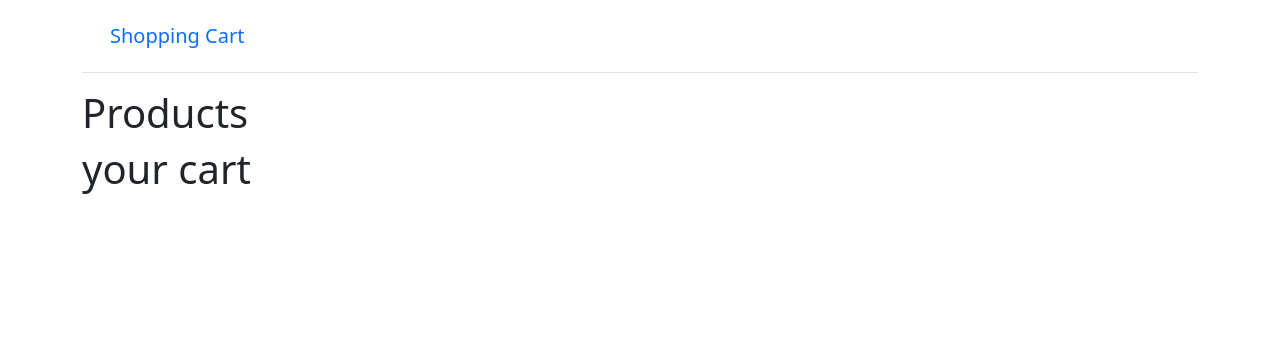
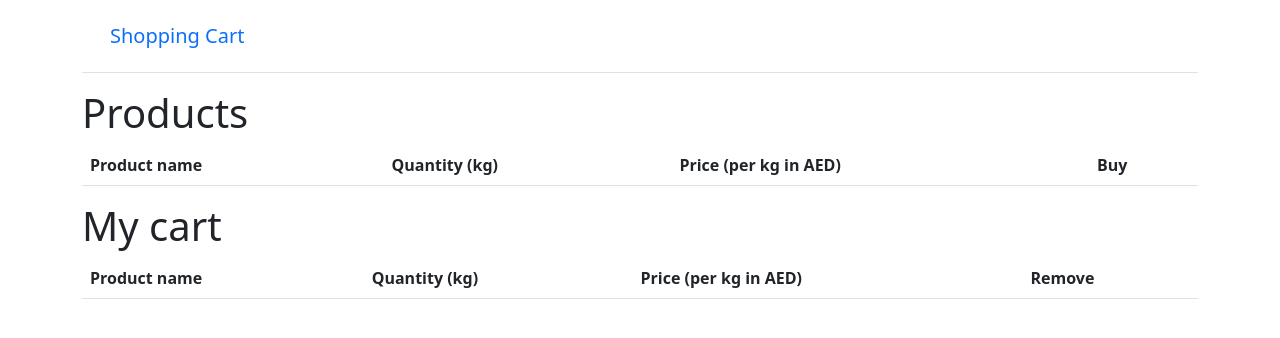
Before and after one commit to Mouhand-Kaddo/shopping_cart, a Django app: page /buy/1/ in a window 1280 px wide. Shown: the top 338 px of the page. Run offline with Django 4.2, Linux system fonts and the light colour scheme; data comes from the database, SQL or seed files in the repository; both versions use the stored data as it was after the commit; lists and menus that the app fills with data are empty.

Commit message:
made quantity work

```diff
--- a/cart/models.py
+++ b/cart/models.py
@@ -13,18 +13,23 @@ class Product(
         return self.product_name
 
 
-class Cart(models.Model):
+class Cart(
+    models.Model
+):  # Model which represents the Cart object, which has an ID and the data it was created
     cart_id = models.CharField(max_length=250, blank=True)
     date_added = models.DateField(auto_now_add=True)
 
     class Meta:
         db_table = "Cart"
 
-    def __str__(self):
+    def __str__(self):  # String for representing the Model object
         return self.cart_id
 
 
-class CartProduct(models.Model):
+class CartProduct(
+    models.Model
+):  # Model which represents the Products that are inside a specfic cart, has a foreign key to a cart,
+    # and a foreign key to a product, also stores the price of the product as well as the quantity
     cart = models.ForeignKey(Cart, on_delete=models.CASCADE)
     product = models.ForeignKey(Product, on_delete=models.CASCADE)
     quantity = models.FloatField(default=0)
@@ -38,8 +43,10 @@ class CartProduct(models.Model):
             )
         ]
 
-    def sub_total(self):
+    def sub_total(
+        self,
+    ):  # returns a number that represents the ammount that must be paid
         return self.product.price * self.quantity
 
-    def __str__(self):
+    def __str__(self):  # String for representing the Model object
         return self.product
--- a/cart/views.py
+++ b/cart/views.py
@@ -1,10 +1,12 @@
+from gettext import Catalog
+from unicodedata import name
 from django.shortcuts import render, redirect, get_object_or_404
 
 from .models import Cart, CartProduct, Product
 
 
 # Create your views here.
-def _card_id(request):
+def _card_id(request):  # A function that gets the current session key and returns it
     cart = request.session.session_key
     if not cart:
         request.session.create()
@@ -12,13 +14,16 @@ def _card_id(request):
     return cart
 
 
-def CartAndProductView(request):
-    try:
+def CartAndProductView(
+    request,
+):  # A fucntion that creates the view for the cart.html page
+    try:  # tries to get a cart with a cart ID that matches the current session key
         cart = Cart.objects.get(cart_id=_card_id(request))
-    except Cart.DoesNotExist:
+    except Cart.DoesNotExist:  # if no cart was found then create a cart with the session key as ID
         cart = Cart.objects.create(cart_id=_card_id(request))
 
         cart.save()
+    # get the carts products and the overall products
     cart_product = CartProduct.objects.filter(cart=cart)
     products = Product.objects.all()
     context = {
@@ -39,22 +44,36 @@ def ProductBuy(request, pk):
         cart.save()
         try:
             cart_product = CartProduct.objects.get(product=product, cart=cart)
-            cart_product.quantity += 1
-            cart_product.save()
+            if product.quantity != 0:
+                cart_product.quantity += 1
+                product.quantity -= 1
+                product.save()
+                cart_product.save()
         except CartProduct.DoesNotExist:
             cart_item = CartProduct.objects.create(
                 product=product,
                 quantity=1,
                 cart=cart,
             )
+            product.quantity -= 1
+            product.save()
             cart_item.save()
         return redirect("/")
     return render(request, "cart.html")
 
 
 def ProductDelete(request, pk):
-    product = get_object_or_404(CartProduct, pk=pk)
+    cart_item = get_object_or_404(CartProduct, pk=pk)
+    Catalog = Product.objects.get(product_name=cart_item.product)
     if request.method == "POST":
-        product.delete()
+        if cart_item.quantity == 1:
+            Catalog.quantity += 1
+            Catalog.save()
+            cart_item.delete()
+        else:
+            Catalog.quantity += 1
+            cart_item.quantity -= 1
+            Catalog.save()
+            cart_item.save()
         return redirect("/")
-    return render(request, "cart.html", {"product": product})
+    return render(request, "cart.html", {"product": cart_item})
--- a/templates/cart.html
+++ b/templates/cart.html
@@ -4,19 +4,55 @@
 
 {% block content %}
 <h1>Products</h1>
+<table class="table table-hover">
+    <thead>
+      <tr>
+        <th scope="col">Product name</th>
+        <th scope="col">Quantity (kg)</th>
+        <th scope="col">Price (per kg in AED)</th>
+        <th scope="col">Buy</th>
+      </tr>
+    </thead>
+    <tbody>
 {% for product in products %}
-         <p>{{ product }} {{ product.quantity }}</p>
-         <form action="{% url 'ProductBuy' product.pk %}" method="post">
+    <tr>
+        <th scope="row"><p>{{ product }}</p></th>
+        <td>{{ product.quantity }}</td>
+        <td>{{ product.price }}</td>
+        <td>
+            <form action="{% url 'ProductBuy' product.pk %}" method="post">
             {% csrf_token %}
-            <input type="submit" value="Buy">
+            <input type="submit" class="btn btn-success" value="Buy Product">
         </form>
+        </td>
+      </tr>
 {% endfor %}
-<h1>your cart</h1>
+    </tbody>
+</table>
+<h1>My cart</h1>
+<table class="table table-hover">
+    <thead>
+      <tr>
+        <th scope="col">Product name</th>
+        <th scope="col">Quantity (kg)</th>
+        <th scope="col">Price (per kg in AED)</th>
+        <th scope="col">Remove</th>
+      </tr>
+    </thead>
+    <tbody>
 {% for cart in carts %}
-         <p>{{ cart.product }}</p>
-         <form action="{% url 'ProductDelete' cart.id %}" method="post">
-            {% csrf_token %}
-            <input type="submit" value="Delete Product">
-        </form>
+        <tr>
+            <th scope="row"><p>{{ cart.product }}</p></th>
+            <td>{{ cart.quantity }}</td>
+            <td>{{ cart.sub_total}}</td>
+            <td>
+                <form action="{% url 'ProductDelete' cart.id %}" method="post">
+                    {% csrf_token %}
+                    <input type="submit" class="btn btn-danger" value="Remove Product">
+                </form>
+            </td>
+        </tr>
 {% endfor %}
+    </tbody>
+</table>
 {% endblock content %}
```
Also changed, not shown: db.sqlite3.
